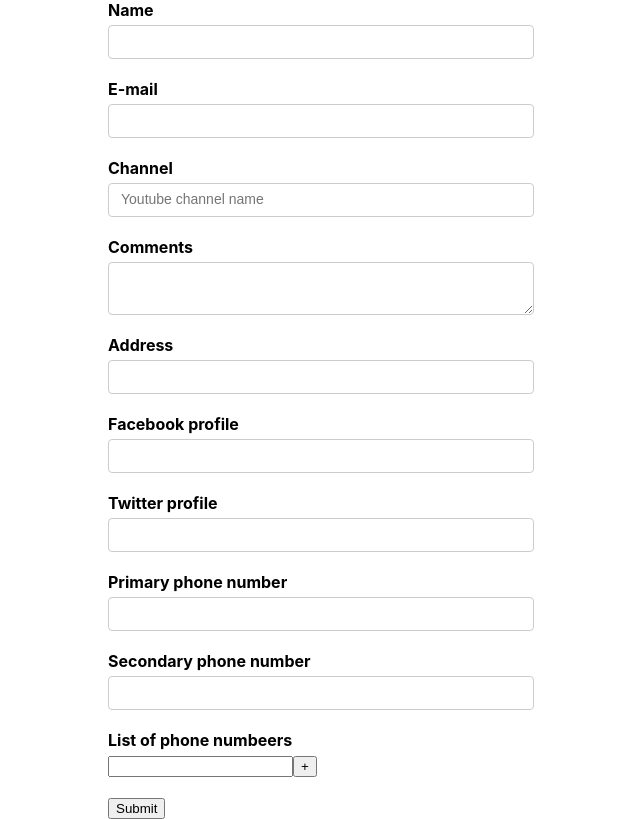
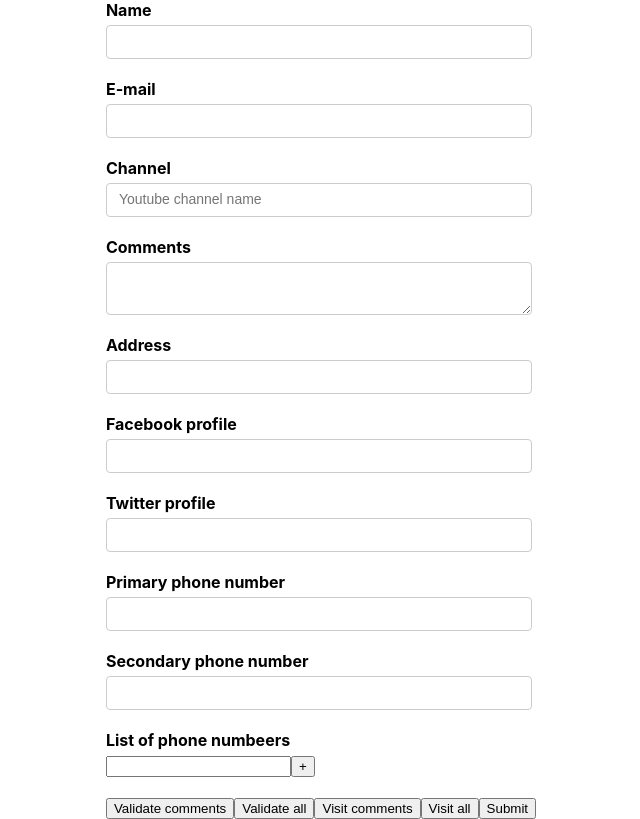
Before and after one commit to fourside/formik_handson, a React (Create React App) app: page / in a window 1280 px wide. Shown: the whole page, without its empty margins (319-959 px from the left). Built offline with nearby package versions, Linux system fonts and the light colour scheme.

Commit message:
manually trigger validation

```diff
--- a/src/components/YoutubeForm.js
+++ b/src/components/YoutubeForm.js
@@ -42,6 +42,8 @@
       onSubmit={onSubmit}
       validateOnChange={false}
     >
+      {(formik) => {
+        return (
           <Form>
             <div className="form-control">
               <label htmlFor="name">Name</label>
@@ -134,8 +136,32 @@
               </FieldArray>
             </div>
 
+            <button type="button" onClick={() => formik.validateField("comments")}>
+              Validate comments
+            </button>
+            <button type="button" onClick={() => formik.validateForm()}>
+              Validate all
+            </button>
+            <button type="button" onClick={() => formik.setFieldTouched("comments")}>
+              Visit comments
+            </button>
+            <button
+              type="button"
+              onClick={() =>
+                formik.setTouched({
+                  name: true,
+                  email: true,
+                  channel: true,
+                  comments: true,
+                })
+              }
+            >
+              Visit all
+            </button>
             <button type="submit">Submit</button>
           </Form>
+        );
+      }}
     </Formik>
   );
 }
```
Lines whose indentation alone changed are shown as unchanged.
